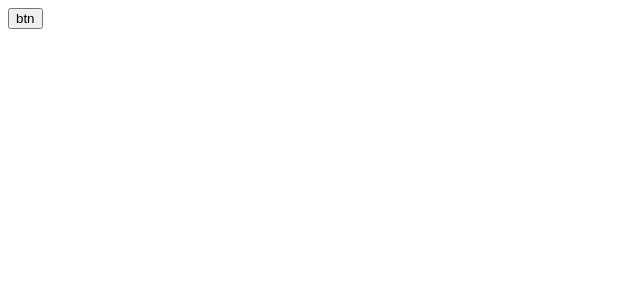
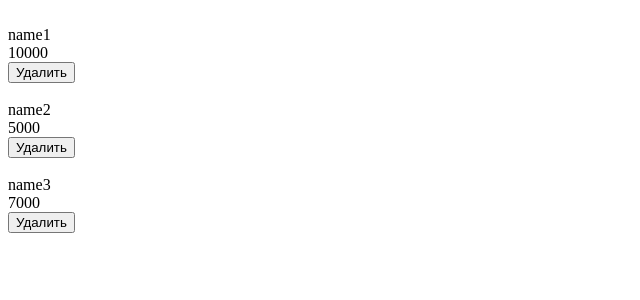
Before and after one commit to vitalay/course-on-60, a Vue app: page / in a window 1280 px wide. Shown: the top 300 px of the page, without its empty margins (0-640 px from the left). Built offline with nearby package versions, Linux system fonts and the light colour scheme.

Commit message:
Реактивное редактирование данных компонента в Vue

```diff
--- a/src/App.vue
+++ b/src/App.vue
@@ -1,28 +1,51 @@
 <template>
-	<User @show="func" />
+	<E
+		v-for="employee in employees"
+		:key="employee.id"
+		:name="employee.name"
+		:salary="employee.salary"
+		@remove="del"
+	 />
 </template>
 
 <script>
-import User from './components/User.vue';
+import E from './components/E.vue';
 
 
 export default {
 	components: {
-		User
+		E
 	},
 	data() {
 		return {
+			employees: [
+				{
+					id: 1,
+					name: 'name1',
+					salary: 10000
+				},
+				{
+					id: 2,
+					name: 'name2',
+					salary: 5000
+				},
+				{
+					id: 3,
+					name: 'name3',
+					salary: 7000
+				},
+			],
 
 		}
 	},
 
 	methods: {
+		del(id) {
+			this.employees = this.employees.filter((employee) => {
+				return employee.id !== id;
+			})
 
-		func(name, salary) {
-			alert(name + '-' + salary + "$")
-		},
-
-
+		}
 	},
 
 };
--- /dev/null
+++ b/src/components/E.vue
@@ -0,0 +1,39 @@
+<template>
+ <br>
+     {{ name }}
+     <br>
+     {{ salary }}
+     <br>
+    <button @click="$emit('remove', id)">Удалить</button>
+ <br>
+</template>
+
+<script>
+export default {
+  emits: ['remove'],
+  props: {
+    name: String,
+    salary: Number,
+    id: Number
+  },
+
+  data() {
+    return {
+
+    }
+  },
+  methods: {
+
+
+    // handle() {
+    //   this.$emit('show' , 'Nick', 500)
+    // },
+
+  }
+
+}
+</script>
+
+<style scoped>
+
+</style>
--- a/src/components/User.vue
+++ /dev/null
@@ -1,26 +0,0 @@
-<template>
-  <div>
-    <button @click="$emit('show', 'Nick', 500)">btn</button>
-
-  </div>
-</template>
-
-<script>
-export default {
-
-  data() {
-    return {
-
-    }
-  },
-  methods: {
-
-
-    // handle() {
-    //   this.$emit('show' , 'Nick', 500)
-    // },
-
-  }
-
-}
-</script>
```
